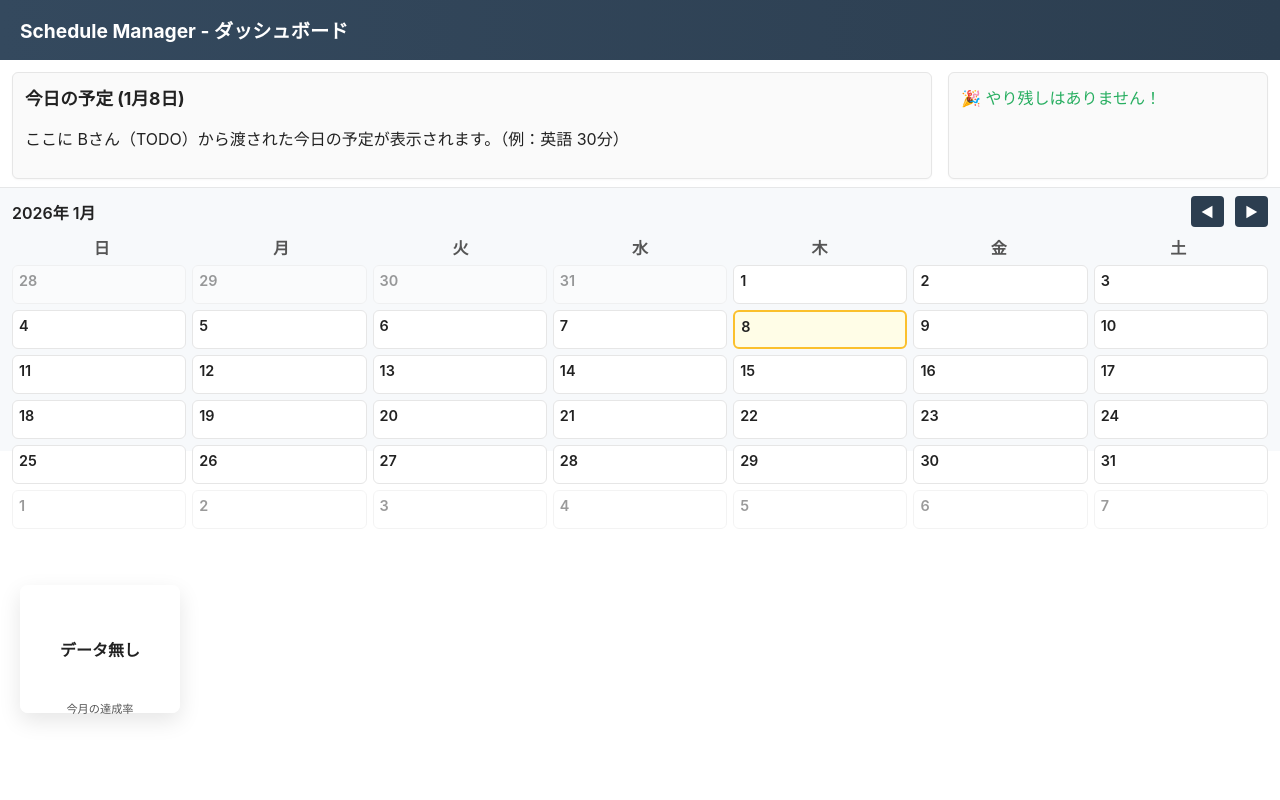
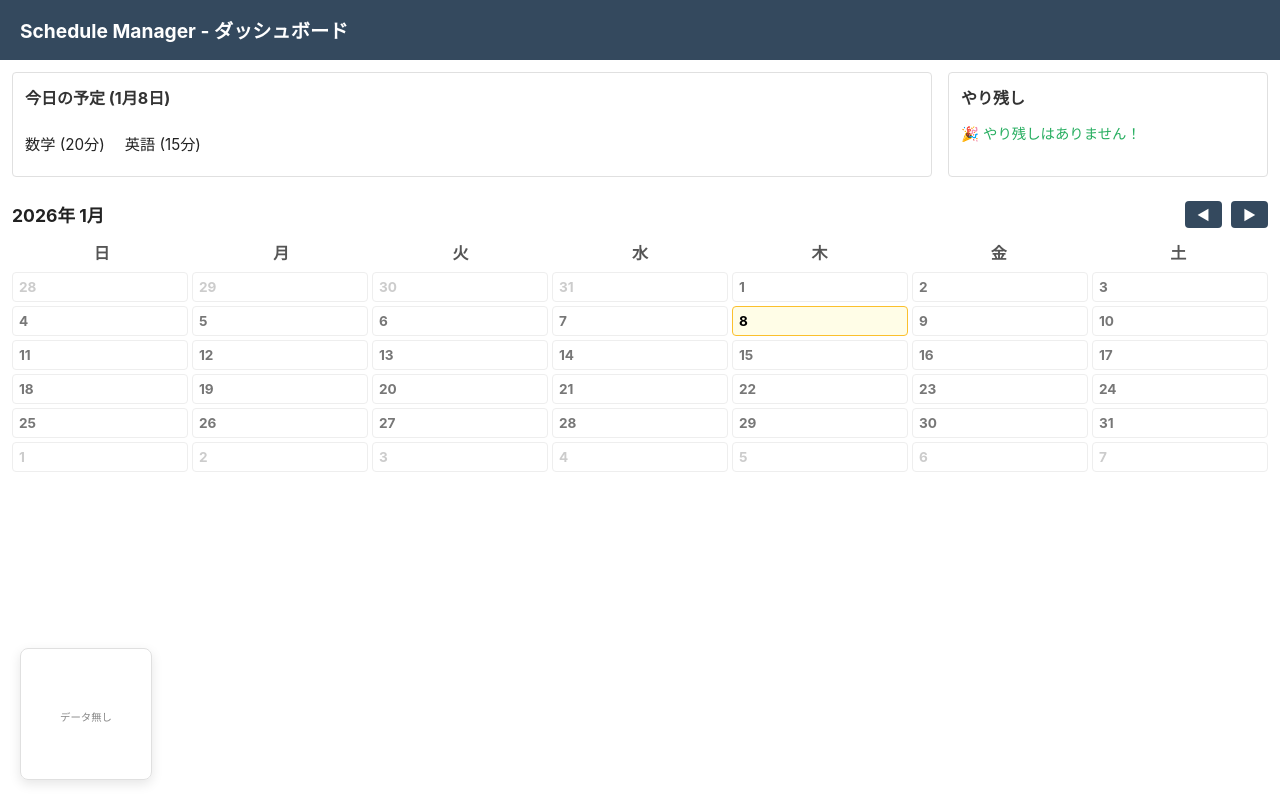
Before and after one commit to OOP2-2025-final-G01/ScheduleManager, a Flask app: page / in a window 1280 px wide. Run offline with Flask 3, Linux system fonts and the light colour scheme; data comes from the database, SQL or seed files in the repository; both versions use the stored data as it was after the commit.

Commit message:
TODOを表示

```diff
--- a/app.py
+++ b/app.py
@@ -1,8 +1,9 @@
-from flask import Flask, render_template, request, redirect, url_for
+from flask import Flask, render_template, request, redirect, url_for, jsonify
 import os
 import sqlite3
+from datetime import date
 
-app = Flask(__name__)
+app = Flask(__name__, template_folder='templates', static_folder='static')
 
 def get_db_connection():
     conn = sqlite3.connect("main.db")
@@ -11,12 +12,18 @@ def get_db_connection():
 
 @app.route('/')
 def index():
-    return render_template('index.html')
+    today_str = date.today().strftime('%Y-%m-%d')
+    conn = get_db_connection()
+    # 今日のTODOをDBから取得
+    today_todos = conn.execute(
+        "SELECT * FROM todos WHERE due_date = ? ORDER BY id DESC", (today_str,)
+    ).fetchall()
+    conn.close()
+    return render_template('index.html', today_todos=today_todos, today_str=today_str)
 
 @app.route('/due_date/<due_date>')
 def day_detail(due_date):
     conn = get_db_connection()
-    # actual_time を含む全データを取得
     todos = conn.execute("SELECT * FROM todos WHERE due_date = ? ORDER BY id DESC", (due_date,)).fetchall()
     conn.close()
     return render_template('day_detail.html', due_date=due_date, todos=todos)
@@ -24,9 +31,7 @@ def day_detail(due_date):
 @app.route('/add/<due_date>', methods=['POST'])
 def add(due_date):
     task_content = request.form.get('task_name')
-    # フォームから送られた時間を actual_time として保存
     time_val = request.form.get('actual_time', 0)
-
     if task_content and task_content.strip():
         conn = get_db_connection()
         conn.execute("INSERT INTO todos (task, due_date, actual_time) VALUES (?, ?, ?)",
@@ -35,5 +40,5 @@ def add(due_date):
         conn.close()
     return redirect(url_for('day_detail', due_date=due_date))
 
-if __name__ == "__main__":
-    app.run(port=5001, debug=True)
+if __name__ == '__main__':
+    app.run(host='0.0.0.0', port=5001, debug=True)
--- a/templates/index.html
+++ b/templates/index.html
@@ -5,66 +5,84 @@
         <meta name="viewport" content="width=device-width, initial-scale=1" />
         <title>Schedule Manager - ダッシュボード</title>
         <style>
-			/* 全体レイアウト：上部がダッシュボード（2/3相当）、下部がカレンダー（約1/3） */
-			html, body { height: 100%; margin: 0; font-family: -apple-system, BlinkMacSystemFont, 'Segoe UI', Roboto, 'Hiragino Kaku Gothic ProN', 'Noto Sans JP', sans-serif; color:#222; }
+            /* 元のベーススタイルに完全一致 */
+            html, body { height: 100%; margin: 0; font-family: -apple-system, BlinkMacSystemFont, 'Segoe UI', Roboto, sans-serif; color:#222; }
             .container { display: flex; flex-direction: column; height: 100vh; }
-			.header { background: linear-gradient(90deg,#34495e,#2c3e50); color: #fff; padding: 16px 20px; }
+
+            /* ヘッダーの配色を一致 */
+            .header { background: #34495e; color: #fff; padding: 16px 20px; }
             .header h1 { margin: 0; font-size: 1.2rem; }
 
-			/* 上部コンテンツ */
-			.top-area { flex: 0 0 auto; padding: 12px 12px 8px 12px; overflow: visible; background: #fff; }
+            /* 上部パネル */
+            .top-area { flex: 0 0 auto; padding: 12px; background: #fff; }
             .top-grid { display: grid; grid-template-columns: 1fr 320px; gap: 16px; }
-			.panel { background: #fafafa; border: 1px solid #e6e6e6; padding: 12px; border-radius: 6px; box-shadow: 0 1px 2px rgba(0,0,0,0.03); }
+            .panel { background: #fff; border: 1px solid #e0e0e0; padding: 12px; border-radius: 4px; }
+            .panel h2 { margin-top: 0; font-size: 1rem; color: #333; }
 
-			/* ★見出しの下線を削除 */
-			.panel h2 { margin-top: 0; font-size: 1.1rem; }
-
-			/* カレンダー部分 */
-			.calendar-area { height: 33vh; min-height: 200px; max-height: 40vh; border-top: 1px solid rgba(224,224,224,0.7); background: #f7f9fb; padding: 8px 12px; box-sizing: border-box; margin-top: 0; }
-			/* カレンダー領域を relative にしてオーバーレイ配置を可能にする */
-			.calendar-area { position: relative; }
-			.calendar { height: 100%; display:flex; flex-direction:column; padding-bottom: 160px; }
-			.cal-header { display:flex; align-items:center; justify-content:space-between; margin-bottom:8px; }
-			.cal-header .title { font-weight: 600; }
-			.cal-controls button { background: #2c3e50; color: white; border: none; padding: 6px 10px; border-radius: 4px; cursor: pointer; margin-left:6px; }
-			.weekdays { display:grid; grid-template-columns: repeat(7,1fr); text-align:center; font-weight:600; color:#555; margin-bottom:6px; }
-			.days { display:grid; grid-template-columns: repeat(7,1fr); grid-auto-rows: 1fr; gap:6px; flex:1; }
-			.day { background: white; border:1px solid #e6e6e6; border-radius:6px; padding:6px; box-sizing:border-box; font-size:0.9rem; display:flex; flex-direction:column; }
-			.day .date { font-weight:600; margin-bottom:6px; }
-			.day.other-month { opacity:0.45; }
-
-			/* 今日の日付の強調スタイル */
-			.day.today {
-				background-color: #fffde7;
-				border: 2px solid #fbc02d;
+            /* 今日の予定：ご要望の「文字だけ横並び」スタイル */
+            .simple-text-list {
+                display: flex;
+                gap: 20px;
+                overflow-x: auto;
+                padding: 10px 0;
+                font-size: 0.95rem;
+                white-space: nowrap;
             }
 
-			/* カレンダー右下に表示するグラフ用コンテナ */
+            /* カレンダーエリア：構造を一致 */
+            .calendar-area {
+                position: relative;
+                flex: 1;
+                background: #fff;
+                padding: 12px;
+                display: flex;
+                flex-direction: column;
+            }
+            .cal-header { display: flex; align-items: center; justify-content: space-between; margin-bottom: 12px; }
+            .cal-header .title { font-weight: bold; font-size: 1.1rem; }
+            .cal-controls button { background: #34495e; color: white; border: none; padding: 4px 12px; border-radius: 4px; cursor: pointer; margin-left: 4px; }
+
+            .weekdays { display: grid; grid-template-columns: repeat(7, 1fr); text-align: center; font-weight: bold; color: #555; padding-bottom: 8px; }
+            .days { display: grid; grid-template-columns: repeat(7, 1fr); grid-auto-rows: 1fr; gap: 4px; flex: 1; }
+
+            /* 日付マス：元の枠線・配色スタイル */
+            .day {
+                background: #fff;
+                border: 1px solid #eee;
+                border-radius: 4px;
+                padding: 6px;
+                position: relative;
+                cursor: pointer;
+            }
+            .day .date { font-weight: bold; color: #777; font-size: 0.85rem; }
+
+            /* 今日の日付（黄色） */
+            .day.today { background-color: #fffde7; border: 1px solid #fbc02d; }
+            .day.today .date { color: #000; }
+            .day.other-month .date { color: #ccc; }
+
+            /* 達成率グラフ：左下に「重ねる」ためのスタイル */
             .calendar-chart {
                 position: absolute;
-				right: -8px; /* 右端からはみ出す */
-				left: auto;
-				bottom: 18px; /* 下端に寄せる */
-				width: 160px; /* 一回り大きく */
-				height: 128px;
-				background: rgba(255,255,255,0.98);
+                left: 20px;
+                bottom: 20px;
+                width: 130px;
+                height: 130px;
+                background: rgba(255, 255, 255, 0.98); /* 下が少し透ける白 */
+                border: 1px solid #e0e0e0;
                 border-radius: 8px;
-				display:flex;
-				flex-direction:column;
-				align-items:center;
-				justify-content:center;
-				box-shadow: 0 8px 22px rgba(0,0,0,0.10);
-				padding:8px;
-				box-sizing:border-box;
-				z-index: 9999;
+                display: flex;
+                flex-direction: column;
+                align-items: center;
+                justify-content: center;
+                box-shadow: 0 4px 12px rgba(0,0,0,0.1);
+                z-index: 1000; /* カレンダーのマス目より上に表示 */
             }
+            .calendar-chart canvas { width: 100% !important; height: 80px !important; }
+            .chart-label { font-size: 0.65rem; color: #888; margin-top: 4px; }
+            .chart-center-badge { position: absolute; top: 44%; left: 50%; transform: translate(-50%, -50%); font-weight: bold; font-size: 0.9rem; }
 
-			.calendar-chart canvas { width: 100% !important; height: auto !important; }
-			.calendar-chart canvas { max-width: 140px; }
-
-			.calendar-chart .chart-label { font-size:0.7rem; color:#555; margin-top:6px; }
-
-			@media (max-width:700px){ .top-grid { grid-template-columns: 1fr; } }
+            @media (max-width:700px){ .top-grid { grid-template-columns: 1fr; } .calendar-chart { display: none; } }
         </style>
     </head>
     <body>
@@ -76,35 +94,37 @@
             <main class="top-area">
                 <div class="top-grid">
                     <section class="panel">
-						<h2 id="todayTitle">今日の予定</h2>
-						<p>ここに Bさん（TODO）から渡された今日の予定が表示されます。（例：英語 30分）</p>
+                        <h2 id="todayTitle">今日の予定 (1月8日)</h2>
+                        <div class="simple-text-list">
+                            {% if today_todos %}
+                                {% for todo in today_todos %}
+                                    <span>{{ todo.task }} ({{ todo.actual_time }}分)</span>
+                                {% endfor %}
+                            {% else %}
+                                <span style="color:#888;">予定なし</span>
+                            {% endif %}
+                        </div>
                     </section>
 
-
                     <aside class="panel">
+                        <h2>やり残し</h2>
                         {% if tasks %}
-							<ul style="padding-left: 20px; margin: 0; color: #c0392b; font-weight: bold;">
+                            <ul style="padding-left: 20px; margin: 0; color: #e74c3c; font-weight: bold; font-size: 0.9rem;">
                                 {% for task in tasks %}
-									<li style="margin-bottom: 8px;">
-										{{ task.task }}
-										<span style="font-size: 0.8rem; color: #666; font-weight: normal;">
-											(期限: {{ task.due_date }})
-										</span>
-									</li>
+                                    <li>{{ task.task }} ({{ task.due_date }})</li>
                                 {% endfor %}
                             </ul>
                         {% else %}
-							<p style="color: #27ae60; margin: 0;">🎉 やり残しはありません！</p>
+                            <p style="color: #27ae60; margin: 0; font-size: 0.9rem;">🎉 やり残しはありません！</p>
                         {% endif %}
                     </aside>
-
                 </div>
             </main>
 
             <section class="calendar-area">
                 <div class="calendar" id="calendarRoot">
                     <div class="cal-header">
-						<div class="title" id="calTitle">Loading...</div>
+                        <div class="title" id="calTitle"></div>
                         <div class="cal-controls">
                             <button id="prevBtn">◀</button>
                             <button id="nextBtn">▶</button>
@@ -116,31 +136,20 @@
                     <div class="days" id="daysGrid"></div>
                 </div>
 
-					<!-- カレンダー右下に月間達成率グラフを重ねて表示 -->
-					<div class="calendar-chart">
-						<canvas id="completionChart" width="160" height="120"></canvas>
+                <div class="calendar-chart" id="chartContainer">
+                    <canvas id="completionChart"></canvas>
                     <div class="chart-label">今月の達成率</div>
                 </div>
             </section>
         </div>
 
+        <script src="https://cdn.jsdelivr.net/npm/chart.js"></script>
         <script>
         (function(){
+            const daysGrid = document.getElementById('daysGrid');
             const titleEl = document.getElementById('calTitle');
-            const daysGrid = document.getElementById('daysGrid');
-            const prevBtn = document.getElementById('prevBtn');
-            const nextBtn = document.getElementById('nextBtn');
-            const todayTitleEl = document.getElementById('todayTitle');
-
             const today = new Date();
-            const todayYear = today.getFullYear();
-            const todayMonth = today.getMonth();
-            const todayDate = today.getDate();
-
-            todayTitleEl.textContent = `今日の予定 (${todayMonth + 1}月${todayDate}日)`;
-
-            let current = new Date();
-            current.setDate(1);
+            let current = new Date(); current.setDate(1);
 
             function render(monthDate){
                 daysGrid.innerHTML = '';
@@ -150,123 +159,47 @@
 
                 const firstDay = new Date(year, month, 1).getDay();
                 const daysInMonth = new Date(year, month+1, 0).getDate();
-                const prevDays = new Date(year, month, 0).getDate();
+                const prevMonthLastDay = new Date(year, month, 0).getDate();
 
-                const totalCells = 42;
-
-                for(let i=0; i<totalCells; i++){
+                for(let i=0; i<42; i++){
                     const cell = document.createElement('div');
                     cell.className = 'day';
-
-                    const dayNumber = i - firstDay + 1;
-                    const dateEl = document.createElement('div');
-                    dateEl.className = 'date';
-
-                    // クリック時に飛ばす日付を正しく計算するためのDateオブジェクト
-                    let targetDate;
-
+                    let d;
                     if(i < firstDay){
-                        // 前月の日付
-                        const d = prevDays - (firstDay - 1 - i);
-                        dateEl.textContent = d;
                         cell.classList.add('other-month');
-                        targetDate = new Date(year, month - 1, d);
-                    } else if(dayNumber > daysInMonth){
-                        // 翌月の日付
-                        const d = dayNumber - daysInMonth;
-                        dateEl.textContent = d;
+                        d = prevMonthLastDay - (firstDay - i - 1);
+                    } else if(i >= firstDay + daysInMonth){
                         cell.classList.add('other-month');
-                        targetDate = new Date(year, month + 1, d);
+                        d = i - (firstDay + daysInMonth) + 1;
                     } else {
-                        // 今月の日付
-                        dateEl.textContent = dayNumber;
-                        if(year === todayYear && month === todayMonth && dayNumber === todayDate){
-                            cell.classList.add('today');
+                        d = i - firstDay + 1;
+                        const ds = `${year}-${String(month+1).padStart(2,'0')}-${String(d).padStart(2,'0')}`;
+                        if(year===today.getFullYear() && month===today.getMonth() && d===today.getDate()) cell.classList.add('today');
+                        cell.onclick = () => location.href = `/due_date/${ds}`;
                     }
-                        targetDate = new Date(year, month, dayNumber);
-                    }
-
-                    cell.appendChild(dateEl);
-
-                    // クリックイベント
-                    cell.addEventListener('click', function(){
-                        const yyyy = targetDate.getFullYear();
-                        const mm = String(targetDate.getMonth() + 1).padStart(2, '0');
-                        const dd = String(targetDate.getDate()).padStart(2, '0');
-
-                        const selectedDate = `${yyyy}-${mm}-${dd}`;
-
-                        // 生成されたURLをコンソールで確認用
-                        console.log("Redirecting to:", `/due_date/${selectedDate}`);
-
-                        // Flaskのルーティングへ遷移
-                        window.location.href = `/due_date/${selectedDate}`;
-                    });
-
+                    cell.innerHTML = `<div class="date">${d}</div>`;
                     daysGrid.appendChild(cell);
                 }
             }
 
-            prevBtn.addEventListener('click', ()=>{ current.setMonth(current.getMonth() - 1); render(current); });
-            nextBtn.addEventListener('click', ()=>{ current.setMonth(current.getMonth() + 1); render(current); });
+            document.getElementById('prevBtn').onclick = () => { current.setMonth(current.getMonth()-1); render(current); };
+            document.getElementById('nextBtn').onclick = () => { current.setMonth(current.getMonth()+1); render(current); };
+            render(current);
 
-            render(current);
-        })();
-		</script>
-
-		<!-- Chart.js CDN -->
-		<script src="https://cdn.jsdelivr.net/npm/chart.js"></script>
-		<script>
-			(function(){
-				const canvas = document.getElementById('completionChart');
-				if(!canvas) return;
-
-				function drawChart(completed, total){
-					const notDone = Math.max(total - completed, 0);
-					const percent = total === 0 ? 0 : Math.round((completed/total)*100);
-
-					// 描画領域をクリア
-					if(canvas._chartInstance){
-						canvas._chartInstance.destroy();
-					}
-
-					const ctx = canvas.getContext('2d');
-					canvas._chartInstance = new Chart(ctx, {
+            // グラフAPI取得と描画
+            fetch('/api/stats/monthly').then(r=>r.json()).then(json=>{
+                const percent = json.total === 0 ? 0 : Math.round((json.completed/json.total)*100);
+                new Chart(document.getElementById('completionChart').getContext('2d'), {
                     type: 'doughnut',
-						data: {
-							labels: ['達成', '未達成'],
-							datasets: [{ data: [completed, notDone], backgroundColor: ['#2ecc71','#e74c3c'] }]
-						},
-						options: {
-							cutout: '70%',
-							plugins: { legend: { display: false }, tooltip: { enabled: true } },
-							maintainAspectRatio: false
-						}
+                    data: { datasets: [{ data: [json.completed, Math.max(0, json.total - json.completed)], backgroundColor: ['#2ecc71', '#e74c3c'], borderWidth: 0 }] },
+                    options: { cutout: '75%', plugins: { legend: { display: false } }, maintainAspectRatio: false }
                 });
-
-					// 中央のテキスト表示
-					const parent = canvas.parentNode;
-					parent.style.position = 'relative';
-					let badge = parent.querySelector('.chart-center-badge');
-					if(!badge){
-						badge = document.createElement('div');
+                const badge = document.createElement('div');
                 badge.className = 'chart-center-badge';
-						badge.style.position = 'absolute';
-						badge.style.left = '50%';
-						badge.style.top = '50%';
-						badge.style.transform = 'translate(-50%, -50%)';
-						badge.style.fontWeight = '700';
-						badge.style.color = '#222';
-						parent.appendChild(badge);
-					}
-					badge.textContent = total === 0 ? 'データ無し' : percent + '%';
-				}
-
-				fetch('/api/stats/monthly').then(r=>r.json()).then(json=>{
-					drawChart(json.completed, json.total);
-				}).catch(e=>{
-					console.error('stats fetch error', e);
-					drawChart(0,0);
+                badge.textContent = percent + '%';
+                document.getElementById('chartContainer').appendChild(badge);
+            }).catch(() => {
+                document.getElementById('chartContainer').innerHTML = "<div class='chart-label' style='padding:40px 0;'>データ無し</div>";
             });
         })();
         </script>
```
Also changed, not shown: main.db. Lines whose indentation alone changed are shown as unchanged.
